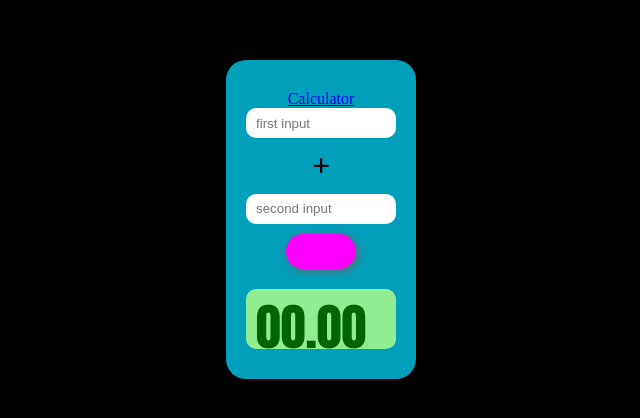
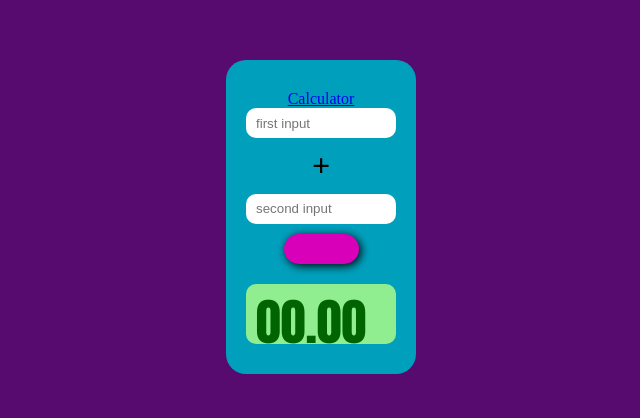
Before and after one commit to Luckysnowwolf/calc, a React (Vite) app in the folder Calculator/: page / in a window 1280 px wide. Shown: the top 418 px of the page, without its empty margins (319-959 px from the left). Built offline with nearby package versions, Linux system fonts and the light colour scheme.

Commit message:
fixed so it would open in run dev

```diff
--- a/Calculator/src/App.css
+++ b/Calculator/src/App.css
@@ -4,7 +4,7 @@ body {
   padding: 0;
   display: flex;
   justify-content: center;
-  background-color: rgb(0, 0, 0);
+  background-color: rgb(87, 11, 110);
 }
 
 .calculator {
@@ -43,12 +43,12 @@ h1 {
 }
 
 .button {
-  width: 70px;
-  height: 35px;
-  background-color: rgb(255, 0, 255);
+  width: 75px;
+  height: 30px;
+  background-color: rgb(216, 0, 184);
   border-radius: 20px;
   text-align: center;
   font-family: Arial, Helvetica, sans-serif;
-  box-shadow: 2px 2px 10px dimgray;
+  box-shadow: 2px 2px 10px rgb(0, 0, 0);
   margin: 10px 0 0 0;
 }
```
Also changed, not shown: 1 other file (tests, documents, lock files or other folders).
